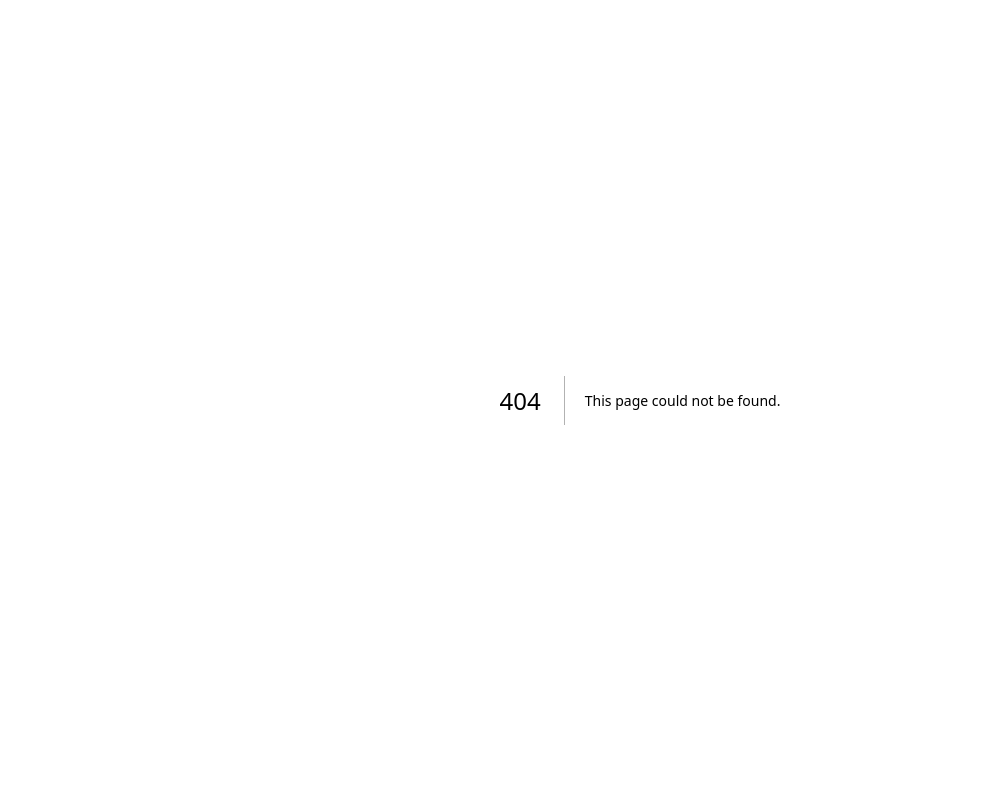
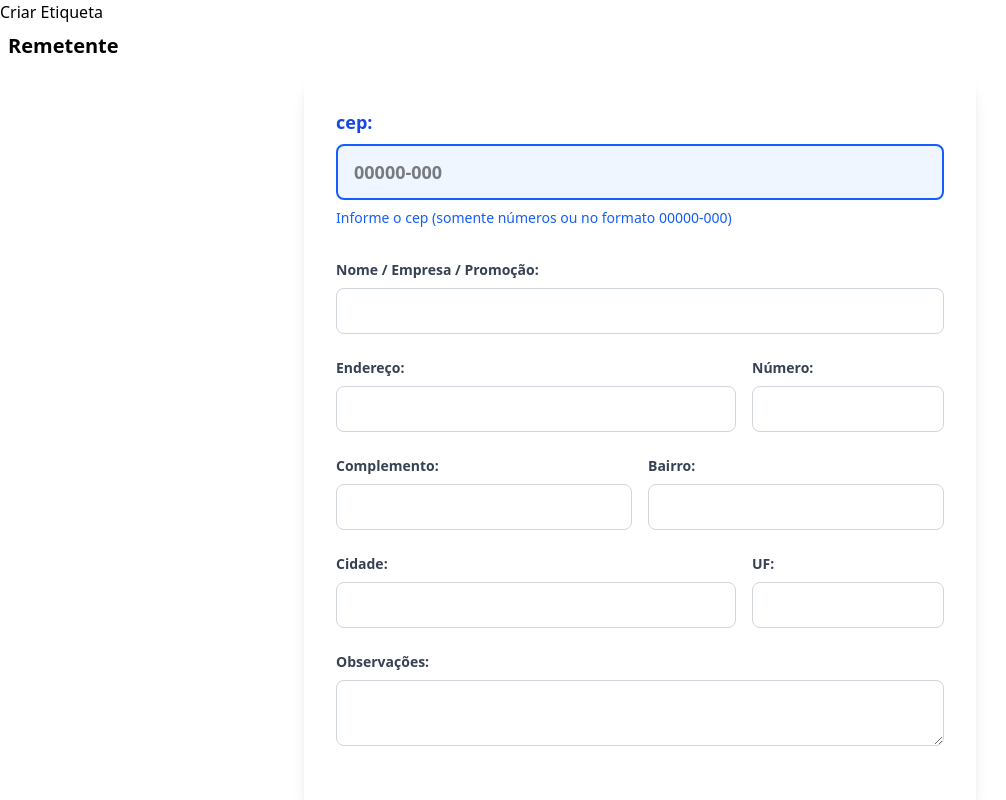
Before and after one commit to bernardopiane/etiqueta_correio, a Next.js app: page /pages/criar_etiqueta in a window 1280 px wide. Before the commit this address had no page. Shown: the top 800 px of the page, without its empty margins (0-1006 px from the left). Built offline with nearby package versions, Linux system fonts and the light colour scheme.

Commit message:
Adds observações field and restructures etiqueta page
Introduces a new "Observações" textarea to enhance form data capture.
Removes the obsolete etiqueta page component and updates imports to
align with the new file structure, improving maintainability and clarity.

```diff
--- a/src/app/page.tsx
+++ b/src/app/page.tsx
@@ -1,4 +1,4 @@
-import CriarEtiqueta from "../app/pages/criar_etiqueta";
+import CriarEtiqueta from "./pages/criar_etiqueta/page";
 
 export default function Home() {
   return (
--- a/src/app/pages/criar_etiqueta.jsx
+++ /dev/null
@@ -1,20 +0,0 @@
-import FormularioEnvio from "../widgets/formulario_envio";
-
-export default function CriarEtiqueta() {
-  return (
-    <div>
-      <h1>Criar Etiqueta</h1>
-      {/* Campos para entrada dos dados */}
-      <form action="#">
-        <section id="remetente" className="m-2">
-            <h2 className="text-xl font-semibold mb-4">Remetente</h2>
-            <FormularioEnvio prefix="remetente_" />
-        </section>
-        <section id="destinatario" className="m-2">
-            <h2 className="text-xl font-semibold mb-4">Destinatário</h2>
-            <FormularioEnvio prefix="destinatario_" />
-        </section>
-      </form>
-    </div>
-  );
-}
--- /dev/null
+++ b/src/app/pages/criar_etiqueta/page.jsx
@@ -0,0 +1,64 @@
+'use client';
+
+import FormularioEnvio from "../../widgets/formulario_envio";
+
+export default function CriarEtiqueta() {
+  const handleSubmit = (e) => {
+    e.preventDefault();
+
+    // Extract all form data
+    const formData = {
+      remetente: {
+        cep: e.target.remetente_cep.value,
+        nome: e.target.remetente_nome.value,
+        logradouro: e.target.remetente_logradouro.value,
+        numero: e.target.remetente_numero.value,
+        complemento: e.target.remetente_complemento.value,
+        bairro: e.target.remetente_bairro.value,
+        cidade: e.target.remetente_cidade.value,
+        uf: e.target.remetente_uf.value,
+        observacoes: e.target.remetente_observacoes.value
+      },
+      destinatario: {
+        cep: e.target.destinatario_cep.value,
+        nome: e.target.destinatario_nome.value,
+        logradouro: e.target.destinatario_logradouro.value,
+        numero: e.target.destinatario_numero.value,
+        complemento: e.target.destinatario_complemento.value,
+        bairro: e.target.destinatario_bairro.value,
+        cidade: e.target.destinatario_cidade.value,
+        uf: e.target.destinatario_uf.value,
+        observacoes: e.target.destinatario_observacoes.value
+      }
+    };
+
+    console.log('Form Data Extracted:', formData);
+
+    // Store the data in sessionStorage for persistence across navigation
+    sessionStorage.setItem('etiquetaData', JSON.stringify(formData));
+
+    // Navigate to impressao_etiqueta page
+    window.location.href = '/pages/impressao_etiqueta';
+  };
+
+  return (
+    <div>
+      <h1>Criar Etiqueta</h1>
+      {/* Campos para entrada dos dados */}
+      <form action="#" onSubmit={handleSubmit}>
+        <section id="remetente" className="m-2">
+          <h2 className="text-xl font-semibold mb-4">Remetente</h2>
+          <FormularioEnvio prefix="remetente_" />
+        </section>
+        <section id="destinatario" className="m-2">
+          <h2 className="text-xl font-semibold mb-4">Destinatário</h2>
+          <FormularioEnvio prefix="destinatario_" />
+        </section>
+
+        <button type="submit" className="m-2 p-2 bg-blue-500 text-white rounded-lg hover:bg-blue-600 transition-all duration-200">
+          Gerar Etiqueta
+        </button>
+      </form>
+    </div>
+  );
+}
--- /dev/null
+++ b/src/app/pages/impressao_etiqueta/page.jsx
@@ -0,0 +1,70 @@
+'use client';
+
+export default function ImpressaoEtiqueta() {
+    // Get form data from sessionStorage (set by criar_etiqueta)
+    const formData = typeof window !== 'undefined' && typeof sessionStorage !== 'undefined'
+        ? JSON.parse(sessionStorage.getItem('etiquetaData'))
+        : null;
+
+    if (!formData) {
+        return (
+            <div>
+                <h1>Impressão Etiqueta</h1>
+                <p>Nenhum dado encontrado. Por favor, preencha o formulário primeiro.</p>
+            </div>
+        );
+    }
+
+    const formatEndereco = (dados) => {
+        let endereco = dados.logradouro;
+        if (dados.numero) endereco += `, ${dados.numero}`;
+        if (dados.complemento) endereco += ` - ${dados.complemento}`;
+        endereco += `\n${dados.bairro}`;
+        endereco += `\n${dados.cidade} - ${dados.uf}`;
+        endereco += `\nCEP: ${dados.cep}`;
+        return endereco;
+    };
+
+    return (
+        <div>
+            <h1>Impressão Etiqueta</h1>
+
+            <section id="remetente" className="mb-8 p-4 border-2 border-gray-300 rounded-lg">
+                <h2 className="text-xl font-semibold mb-4">Remetente</h2>
+                <div className="space-y-2">
+                    <p className="font-bold text-lg">{formData.remetente.nome}</p>
+                    <pre className="whitespace-pre-wrap font-normal">{formatEndereco(formData.remetente)}</pre>
+                    {formData.remetente.observacoes && (
+                        <p className="text-sm text-gray-600 italic">Obs: {formData.remetente.observacoes}</p>
+                    )}
+                </div>
+            </section>
+
+            <section id="destinatario" className="mb-8 p-4 border-2 border-gray-300 rounded-lg">
+                <h2 className="text-xl font-semibold mb-4">Destinatário</h2>
+                <div className="space-y-2">
+                    <p className="font-bold text-lg">{formData.destinatario.nome}</p>
+                    <pre className="whitespace-pre-wrap font-normal">{formatEndereco(formData.destinatario)}</pre>
+                    {formData.destinatario.observacoes && (
+                        <p className="text-sm text-gray-600 italic">Obs: {formData.destinatario.observacoes}</p>
+                    )}
+                </div>
+            </section>
+
+            <div className="mt-8 space-x-4">
+                <button
+                    onClick={() => window.print()}
+                    className="px-4 py-2 bg-green-500 text-white rounded-lg hover:bg-green-600 transition-all duration-200"
+                >
+                    Imprimir
+                </button>
+                <button
+                    onClick={() => window.history.back()}
+                    className="px-4 py-2 bg-gray-500 text-white rounded-lg hover:bg-gray-600 transition-all duration-200"
+                >
+                    Voltar
+                </button>
+            </div>
+        </div>
+    );
+}
--- a/src/app/widgets/formulario_envio.jsx
+++ b/src/app/widgets/formulario_envio.jsx
@@ -62,7 +62,6 @@ export default function FormularioEnvio({ prefix = "" }) {
     const handleCepChange = (e) => {
         fetchCep(e.target.value);
     };
-
 
     return (
         <div className="max-w-2xl mx-auto p-8 bg-white rounded-xl shadow-lg space-y-6">
@@ -210,6 +209,23 @@ export default function FormularioEnvio({ prefix = "" }) {
                     />
                 </div>
             </div>
+
+            {/* Observações */}
+            <div className="mb-6">
+                <div>
+                    <label
+                        htmlFor={`${prefix}observacoes`}
+                        className="block text-sm font-semibold text-gray-700 mb-2"
+                    >
+                        Observações:
+                    </label>
+                    <textarea
+                        id={`${prefix}observacoes`}
+                        name={`${prefix}observacoes`}
+                        className="w-full px-4 py-3 border border-gray-300 rounded-lg text-sm focus:outline-none focus:ring-2 focus:ring-blue-500 focus:border-blue-500 transition-all duration-200"
+                    />
+                </div>
+            </div>
         </div>
     );
 }
```
